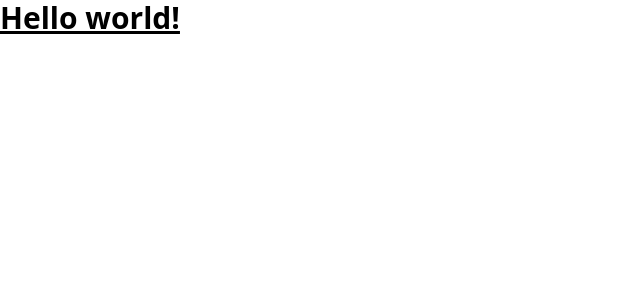
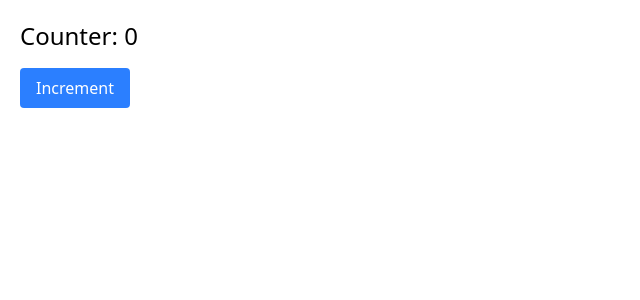
Before and after one commit to Nazm-nahid/survey-frontend, a Nuxt app: page / in a window 1280 px wide. Shown: the top 300 px of the page, without its empty margins (0-640 px from the left). Built offline with nearby package versions, Linux system fonts and the light colour scheme.

Commit message:
add pinia using- npm install pinia @pinia/nuxt

```diff
--- a/app/app.vue
+++ b/app/app.vue
@@ -1,5 +1,3 @@
 <template>
-  <h1 class="text-3xl font-bold underline">
-    Hello world!
-  </h1>
+  <NuxtPage/>
 </template>
--- /dev/null
+++ b/app/pages/index.vue
@@ -0,0 +1,15 @@
+<template>
+  <div class="p-5">
+    <h1 class="text-2xl mb-4">Counter: {{ counter.count }}</h1>
+    <button @click="counter.increment" class="px-4 py-2 bg-blue-500 text-white rounded">
+      Increment
+    </button>
+  </div>
+</template>
+
+<script setup lang="ts">
+import { useCounterStore } from '~/stores/counter'
+
+// Initialize the store
+const counter = useCounterStore()
+</script>
--- /dev/null
+++ b/app/stores/counter.ts
@@ -0,0 +1,10 @@
+import { defineStore } from 'pinia'
+
+export const useCounterStore = defineStore('counter', {
+  state: () => ({ count: 0 }),
+  actions: {
+    increment() {
+      this.count++
+    },
+  },
+})
--- a/nuxt.config.ts
+++ b/nuxt.config.ts
@@ -9,4 +9,5 @@ export default defineNuxtConfig({
       tailwindcss(),
     ],
   },
+  modules: ['@pinia/nuxt'],
 })
--- a/package.json
+++ b/package.json
@@ -10,8 +10,10 @@
     "postinstall": "nuxt prepare"
   },
   "dependencies": {
+    "@pinia/nuxt": "^0.11.3",
     "@tailwindcss/vite": "^4.1.17",
     "nuxt": "^4.2.1",
+    "pinia": "^3.0.4",
     "tailwindcss": "^4.1.17",
     "vue": "^3.5.25",
     "vue-router": "^4.6.3"
```
Also changed, not shown: 1 other file (tests, documents, lock files or other folders).
